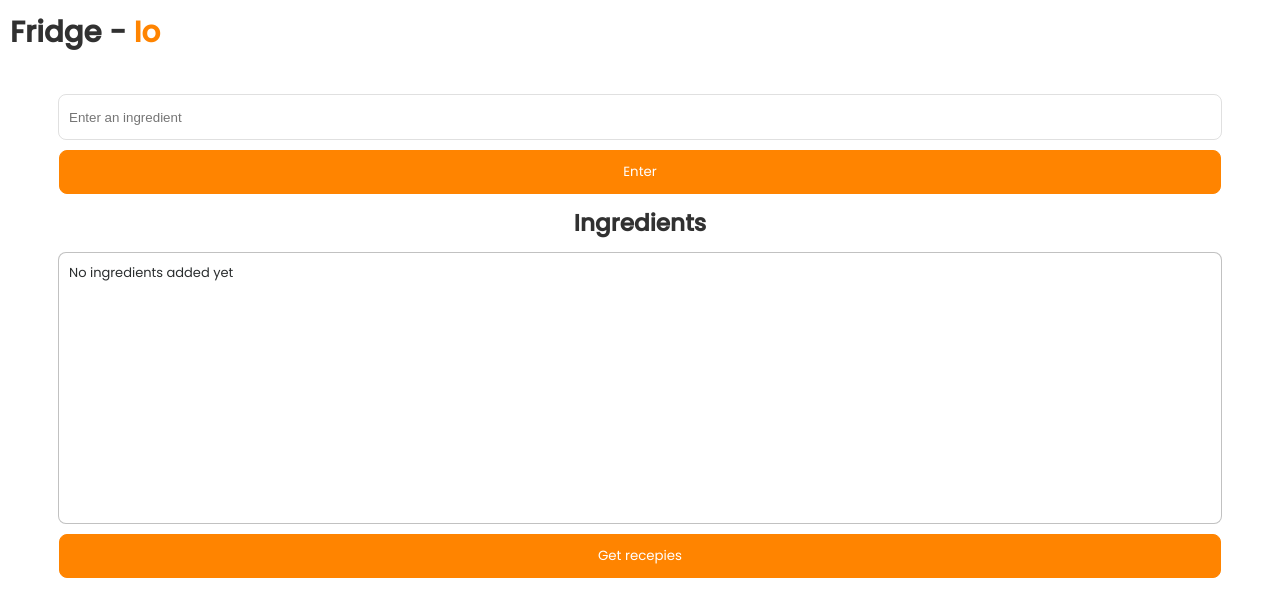
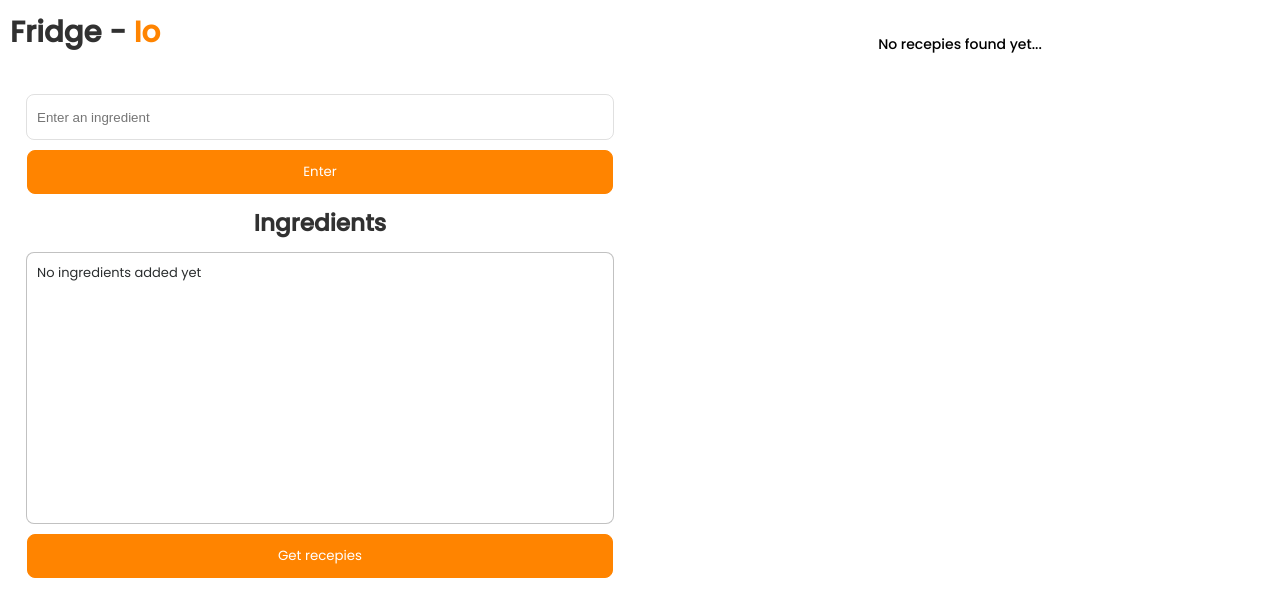
Before and after one commit to tamer-fs/FridgeIo, a React (Vite) app in the folder app/: page / in a window 1280 px wide. Shown: the top 616 px of the page. Built offline with nearby package versions, Linux system fonts and the light colour scheme.

Commit message:
responsive

```diff
--- a/app/components/ingredientItem/style.css
+++ b/app/components/ingredientItem/style.css
@@ -1,5 +1,5 @@
 .container {
-  width: calc(90% + 8px);
+  width: calc(100% - 20px);
   background-color: #1d1d1ddc;
   background-color: #ffffff;
   padding: 10px;
--- a/app/components/mainForm/mainForm.jsx
+++ b/app/components/mainForm/mainForm.jsx
@@ -46,6 +46,7 @@ export default function MainForm() {
 
   return (
     <div className="form-container">
+      <div className="ingredients-form">
         <div className="input-container">
           <input
             onChange={(text) => {
@@ -64,20 +65,26 @@ export default function MainForm() {
             Enter
           </button>
         </div>
+
         <div className="ingredients-container">
           <h2>Ingredients</h2>
           <div className="ingredients-list">
             {ingredients.length === 0 && "No ingredients added yet"}
             {ingredients.map((name) => {
               return (
-              <IngredientItem name={name} removeIngredient={removeIngredient} />
+                <IngredientItem
+                  name={name}
+                  removeIngredient={removeIngredient}
+                />
               );
             })}
           </div>
           <button onClick={() => getRecepies()}>Get recepies</button>
         </div>
+      </div>
       <div className="found-recepies">
         <h2>{foundRecepies.length > 0 && "Found recepies"}</h2>
+        <p>{foundRecepies.length === 0 && "No recepies found yet..."}</p>
         {foundRecepies.map((recepie) => {
           return (
             <div className="meal-container">
--- a/app/components/mainForm/style.css
+++ b/app/components/mainForm/style.css
@@ -29,12 +29,14 @@ button:hover {
 .input-container {
   text-align: center;
   position: relative;
+  width: 100%;
 }
 
 .ingredients-container {
   display: flex;
   align-items: center;
   flex-direction: column;
+  width: 100%;
 }
 
 .ingredients-list {
@@ -53,12 +55,18 @@ button:hover {
   font-family: Poppins-Regular;
   color: #2a2d2e;
   font-size: 13px;
+  overflow-x: hidden;
 }
 
 .found-recepies {
   display: flex;
   align-items: center;
   flex-direction: column;
+  width: 100%;
+}
+
+.ingredients-form {
+  width: 100%;
 }
 
 .meal-container {
@@ -71,7 +79,6 @@ button:hover {
   border: 1px solid #1e1e1e1e;
   box-shadow: rgba(100, 100, 111, 0.2) 0px 7px 29px 0px;
   margin-top: 24px;
-  overflow-y: scroll;
 }
 .recepie-img {
   height: 100%;
@@ -84,3 +91,29 @@ h3 {
   font-family: Poppins-Regular;
   font-size: 15px;
 }
+
+.form-container {
+  display: flex;
+  flex-direction: column;
+}
+
+@media (min-width: 545px) {
+  .ingredients-form {
+    display: flex;
+    align-items: center;
+    flex-direction: column;
+    width: 50%;
+  }
+  .found-recepies {
+    display: flex;
+    align-items: center;
+    flex-direction: column;
+    width: 50%;
+    margin-top: -60px;
+    overflow-y: scroll;
+  }
+  .form-container {
+    display: flex;
+    flex-direction: row;
+  }
+}
--- a/app/src/styles/main.css
+++ b/app/src/styles/main.css
@@ -40,3 +40,8 @@ h2 {
 .color-orange {
   color: #ff8400;
 }
+
+p {
+  font-family: Poppins-Medium;
+  font-size: 14px;
+}
```
Lines whose indentation alone changed are shown as unchanged.
